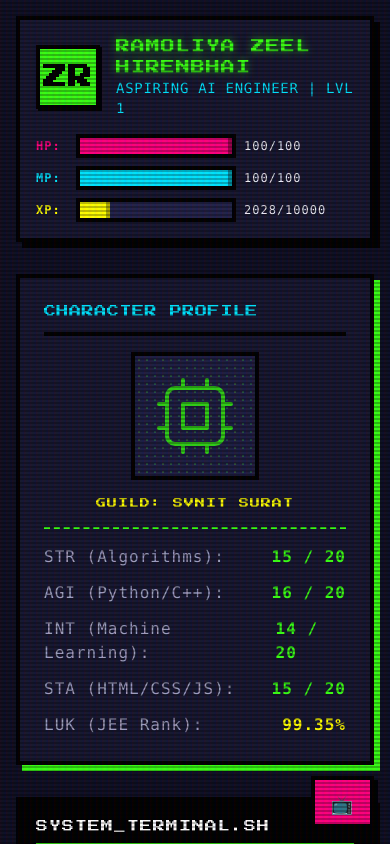
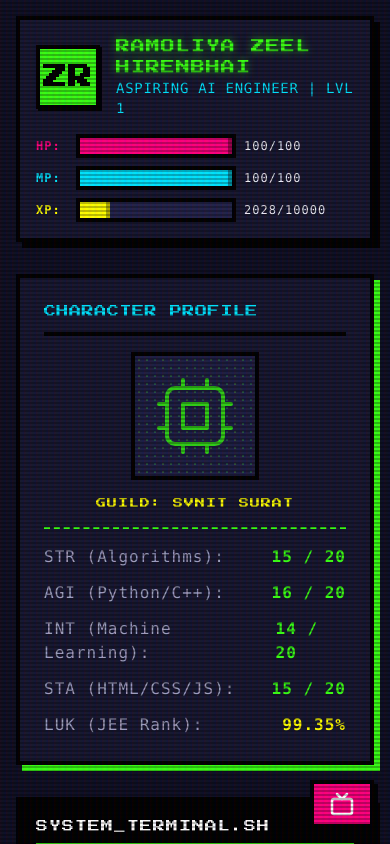
Before and after one commit to ZeelRamoliya07/Portfolio, a Next.js app: page / in a window 390 px wide. Shown: the top 844 px of the page. Built offline with nearby package versions, Linux system fonts and the light colour scheme.

Commit message:
style: replace mobile CRT toggle emoji with vector SVG TV icon

```diff
--- a/src/components/CRTWrapper.tsx
+++ b/src/components/CRTWrapper.tsx
@@ -30,7 +30,20 @@ export default function CRTWrapper({ children }: CRTWrapperProps) {
           className={`pixel-btn flex items-center justify-center ${crtActive ? "pixel-btn-secondary" : ""}`}
           title="Toggle CRT Screen Scanlines"
         >
-          <span className="md:hidden text-lg">📺</span>
+          <span className="md:hidden">
+            <svg
+              className="w-6 h-6"
+              viewBox="0 0 24 24"
+              fill="none"
+              stroke="currentColor"
+              strokeWidth="2.5"
+              strokeLinecap="round"
+              strokeLinejoin="round"
+            >
+              <rect x="2" y="7" width="20" height="15" rx="2" ry="2" />
+              <polyline points="17 2 12 7 7 2" />
+            </svg>
+          </span>
           <span className="hidden md:inline">CRT SCREEN: {crtActive ? "ON" : "OFF"}</span>
         </button>
       </div>
```
